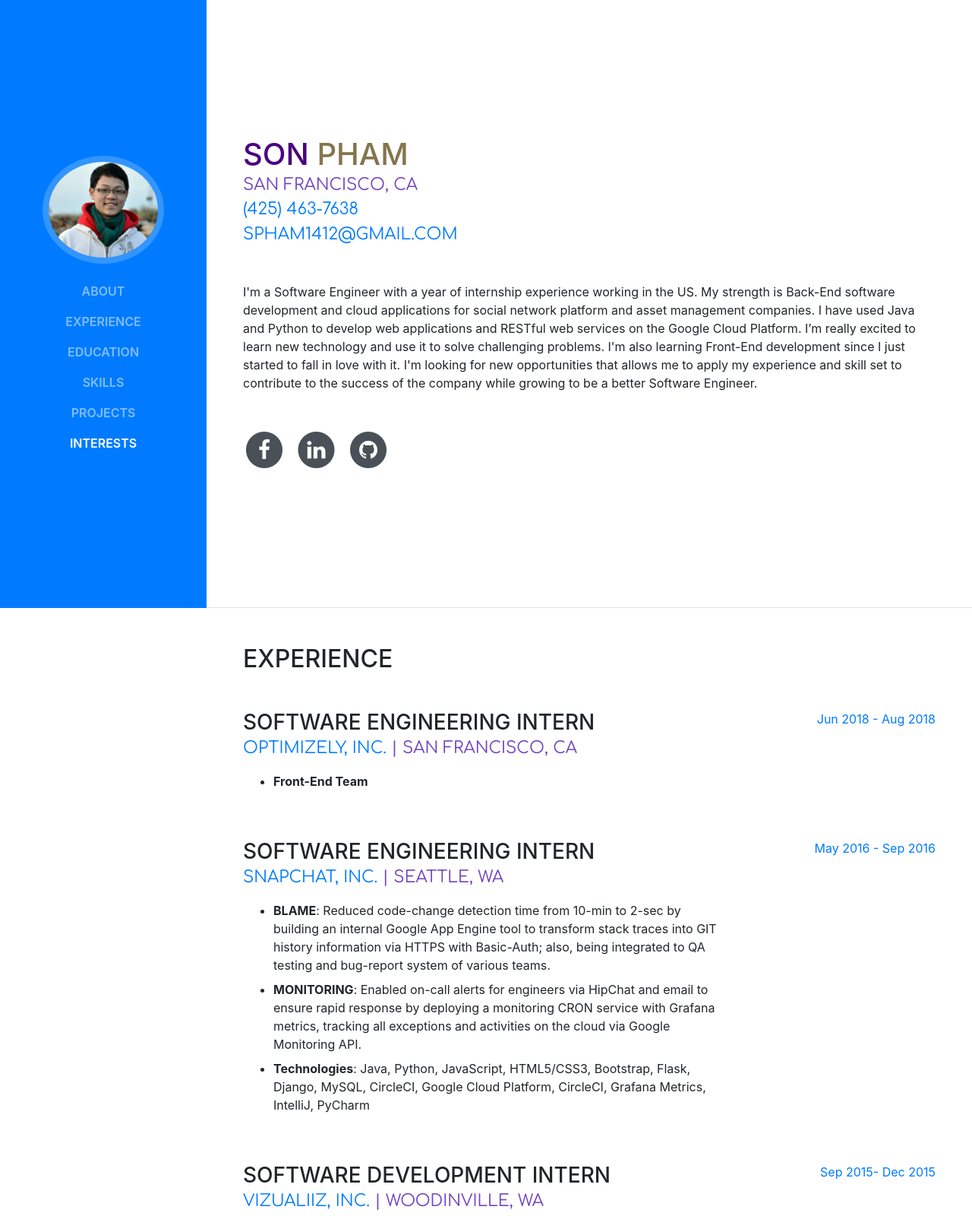
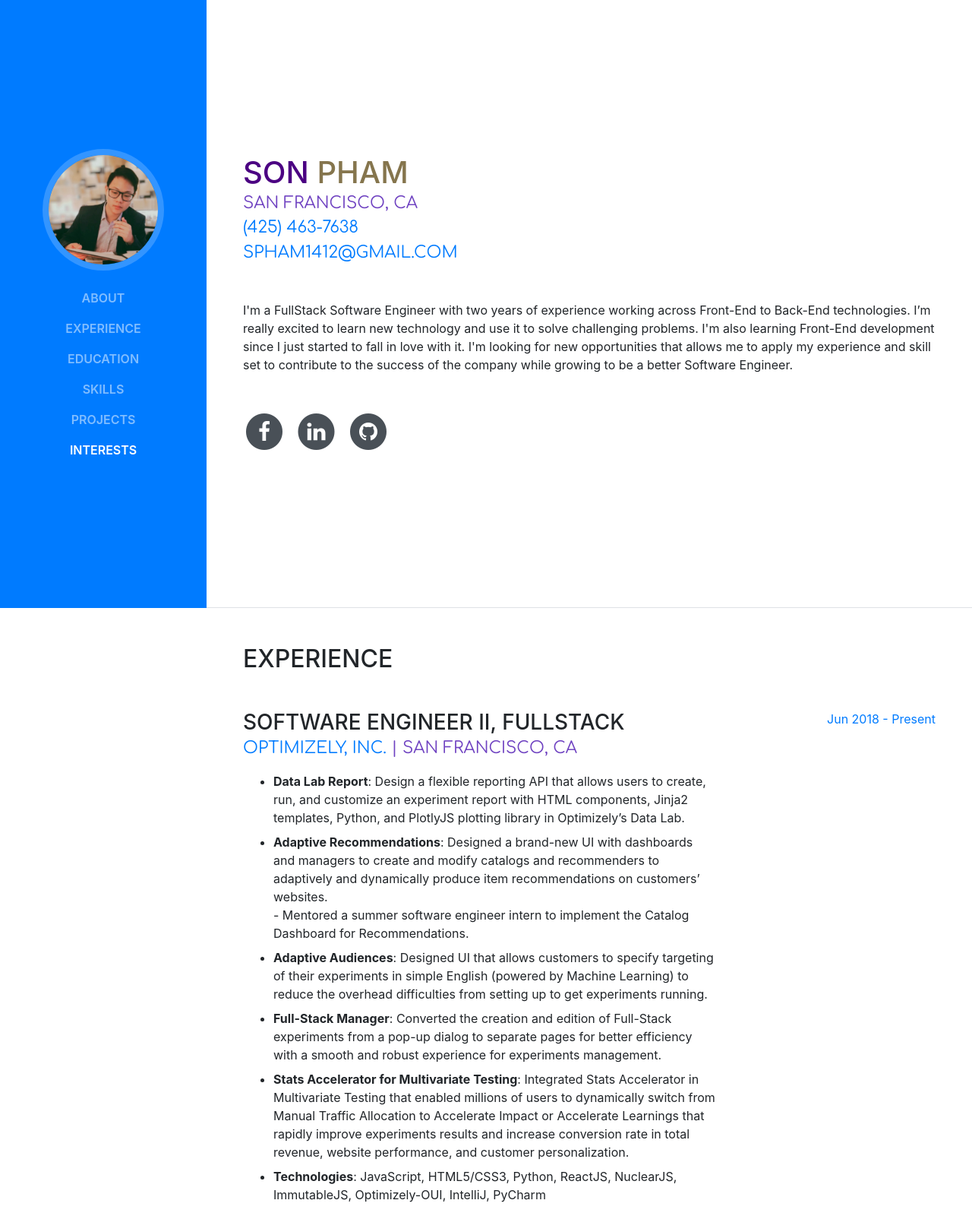
Before and after one commit to spham1412/spham1412.github.io, a website with bundled scripts: page index.html in a window 1280 px wide. Shown: the top 1600 px of the page at 76% size. Built offline with nearby package versions, Linux system fonts and the light colour scheme.

Commit message:
Updated 2020.

```diff
--- a/index.html
+++ b/index.html
@@ -15,9 +15,6 @@
   <!-- Bootstrap core CSS -->
   <link href="vendor/bootstrap/css/bootstrap.min.css" rel="stylesheet">
 
-  <!-- Custom fonts for this template -->
-  <!--<link href="https://fonts.googleapis.com/css?family=Saira+Extra+Condensed:100,200,300,400,500,600,700,800,900"-->
-        <!--rel="stylesheet">-->
   <link href="https://fonts.googleapis.com/css?family=Comfortaa:400,700" rel="stylesheet">
   <link href="https://fonts.googleapis.com/css?family=Open+Sans:300,300i,400,400i,600,600i,700,700i,800,800i"
         rel="stylesheet">
@@ -36,7 +33,7 @@
   <a class="navbar-brand js-scroll-trigger" href="#page-top">
     <span class="d-block d-lg-none">Son Pham</span>
     <span class="d-none d-lg-block">
-          <img class="img-fluid img-profile rounded-circle mx-auto mb-2" src="img/profile.jpg" alt="">
+          <img class="img-fluid img-profile rounded-circle mx-auto mb-2" src="img/profile.jpeg" alt="SP">
         </span>
   </a>
   <button class="navbar-toggler" type="button" data-toggle="collapse" data-target="#navbarSupportedContent"
@@ -82,10 +79,8 @@
         <a href="mailto:spham1412@gmail.com">spham1412@gmail.com</a>
       </div>
       <p class="mb-5">
-        I'm a Software Engineer with a year of internship experience working in the US. My strength is Back-End software
-        development and cloud applications for social network platform and asset management companies. I have used Java
-        and Python to develop web applications and RESTful web services on the Google Cloud Platform. I’m really
-        excited to learn new technology and use it to solve challenging problems. I'm also learning Front-End
+        I'm a FullStack Software Engineer with two years of experience working across Front-End to Back-End technologies.
+        I’m really excited to learn new technology and use it to solve challenging problems. I'm also learning Front-End
         development since I just started to fall in love with it. I'm looking for new opportunities that allows me to
         apply my experience and skill set to contribute to the success of the company while growing
         to be a better Software Engineer.
@@ -125,39 +120,74 @@
 
       <div class="resume-item d-flex flex-column flex-md-row mb-5">
         <div class="resume-content mr-auto">
-          <h3 class="mb-0">Software Engineering Intern</h3>
-          <div class="subheading mb-3"><a href="https://optimizely.com/">Optimizely, Inc.</a> | San Francisco, CA</div>
+          <h3 class="mb-0">Software Engineer II, FullStack</h3>
+          <div class="subheading mb-3"><a href="https://optimizely.com/" target="_blank" rel="noopener noreferrer">Optimizely,
+            Inc.</a> | San Francisco, CA
+          </div>
           <div>
             <ul>
-              <li><strong>Front-End Team</strong>
+              <li class="mb-2">
+                <strong>Data Lab Report</strong>: Design a flexible reporting API that allows users to
+                create, run, and customize an experiment report with HTML components, Jinja2 templates, Python, and
+                PlotlyJS plotting library in Optimizely’s Data Lab.
+              </li>
+              <li class="mb-2">
+                <strong>Adaptive Recommendations</strong>: Designed a brand-new UI with dashboards and
+                managers to create and modify catalogs and recommenders to adaptively and dynamically produce item
+                recommendations on customers’ websites.
+                <br/>
+                - Mentored a summer software engineer intern to implement the Catalog Dashboard for Recommendations.
+              </li>
+              <li class="mb-2">
+                <strong>Adaptive Audiences</strong>: Designed UI that allows customers to specify
+                targeting of their experiments in simple English (powered by Machine Learning) to reduce the overhead
+                difficulties from setting up to get experiments running.
+              </li>
+              <li class="mb-2">
+                <strong>Full-Stack Manager</strong>: Converted the creation and edition of Full-Stack
+                experiments from a pop-up dialog to separate pages for better efficiency with a smooth and robust
+                experience for experiments management.
+              </li>
+              <li class="mb-2">
+                <strong>Stats Accelerator for Multivariate Testing</strong>: Integrated Stats Accelerator
+                in Multivariate Testing that enabled millions of users to dynamically switch from Manual Traffic
+                Allocation to Accelerate Impact or Accelerate Learnings that rapidly improve experiments results and
+                increase conversion rate in total revenue, website performance, and customer personalization.
+              </li>
+              <li class="mb-2">
+                <strong>Technologies</strong>: JavaScript, HTML5/CSS3, Python, ReactJS, NuclearJS,
+                ImmutableJS, Optimizely-OUI, IntelliJ, PyCharm
               </li>
             </ul>
           </div>
         </div>
         <div class="resume-date text-md-right">
-          <span class="text-primary">Jun 2018 - Aug 2018</span>
+          <span class="text-primary">Jun 2018 - Present</span>
         </div>
       </div>
 
       <div class="resume-item d-flex flex-column flex-md-row mb-5">
         <div class="resume-content mr-auto">
           <h3 class="mb-0">Software Engineering Intern</h3>
-          <div class="subheading mb-3"><a href="https://www.snapchat.com/">Snapchat, Inc.</a> | Seattle, WA</div>
+          <div class="subheading mb-3"><a href="https://snapchat.com/" target="_blank" rel="noopener noreferrer">Snapchat,
+            Inc.</a> | Seattle, WA
+          </div>
           <div>
             <ul>
-              <li class="mb-2"><strong>BLAME</strong>: Reduced code-change detection time from 10-min to 2-sec by building an
-                internal Google App Engine tool to transform stack traces into GIT history information via HTTPS with
-                Basic-Auth; also, being integrated to QA testing and bug-report system of various teams.
+              <li class="mb-2">
+                <strong>BLAME</strong>: Reduced code-change detection time from 10-min to 2-sec by building an internal
+                Google App Engine tool to transform stack traces into GIT history information via HTTPS with Basic-Auth;
+                also, being integrated to QA testing and bug-report system of various teams.
               </li>
 
-              <li class="mb-2"><strong>MONITORING</strong>: Enabled on-call alerts for engineers via HipChat and email to ensure
-                rapid response by deploying a monitoring CRON service with Grafana metrics, tracking all exceptions and
+              <li class="mb-2">
+                <strong>MONITORING</strong>: Enabled on-call alerts for engineers via HipChat and email to ensure rapid
+                response by deploying a monitoring CRON service with Grafana metrics, tracking all exceptions and
                 activities on the cloud via Google Monitoring API.
               </li>
 
               <li><strong>Technologies</strong>: Java, Python, JavaScript, HTML5/CSS3, Bootstrap, Flask, Django, MySQL,
-                CircleCI,
-                Google Cloud Platform, CircleCI, Grafana Metrics, IntelliJ, PyCharm
+                CircleCI, Google Cloud Platform, CircleCI, Grafana Metrics, IntelliJ, PyCharm
               </li>
             </ul>
           </div>
@@ -170,15 +200,18 @@
       <div class="resume-item d-flex flex-column flex-md-row mb-5">
         <div class="resume-content mr-auto">
           <h3 class="mb-0">Software Development Intern</h3>
-          <div class="subheading mb-3"><a href="https://www.vizualiiz.com/">Vizualiiz, Inc.</a> | Woodinville, WA</div>
+          <div class="subheading mb-3"><a href="https://vizualiiz.com/" target="_blank" rel="noopener noreferrer">Vizualiiz,
+            Inc.</a> | Woodinville, WA
+          </div>
           <div>
             <ul>
-              <li class="mb-2">Increased visibility into system and server status by handling the development of shell scripts
+              <li class="mb-2">
+                Increased visibility into system and server status by handling the development of shell scripts
                 automating and streamlining user administration, server and network performance reporting, and back-end
                 server transformation.
               </li>
-
-              <li class="mb-2">Drove a 10% boost in Android app performance by conducting extensive UI software testing and quality
+              <li class="mb-2">
+                Drove a 10% boost in Android app performance by conducting extensive UI software testing and quality
                 assurance for the “Scout” asset management application.
               </li>
               <li><strong>Technologies</strong>: Java, Python, Eclipse, Atom
@@ -201,20 +234,27 @@
 
       <div class="resume-item d-flex flex-column flex-md-row mb-5">
         <div class="resume-content mr-auto">
-          <h3 class="mb-0"><a href="https://www.cs.mum.edu/mum/" target="_blank">Maharishi University of Management</a>
+          <h3 class="mb-0">
+            <a href="https://cs.miu.edu/mum/" target="_blank" rel="noopener noreferrer">
+              Maharishi International University
+            </a>
           </h3>
           <div class="subheading mb-3">Master of Science</div>
           <div>Computer Science</div>
           <p>GPA: 3.83</p>
         </div>
         <div class="resume-date text-md-right">
-          <span class="text-primary">Apr 2017 - Present</span>
+          <span class="text-primary">Apr 2017 - Jun 2019</span>
         </div>
       </div>
 
       <div class="resume-item d-flex flex-column flex-md-row mb-5">
         <div class="resume-content mr-auto">
-          <h3 class="mb-0"><a href="https://www.ee.washington.edu/" target="_blank">University of Washington</a></h3>
+          <h3 class="mb-0">
+            <a href="https://www.ee.washington.edu/" target="_blank" rel="noopener noreferrer">
+              University of Washington
+            </a>
+          </h3>
           <div class="subheading mb-3">Bachelor of Science</div>
           <div>Electrical Engineering - Embedded Systems</div>
           <p>GPA: 3.61</p>
@@ -226,7 +266,11 @@
 
       <div class="resume-item d-flex flex-column flex-md-row mb-5">
         <div class="resume-content mr-auto">
-          <h3 class="mb-0"><a href="https://www.bellevuecollege.edu/" target="_blank">Bellevue College</a></h3>
+          <h3 class="mb-0">
+            <a href="https://bellevuecollege.edu/" target="_blank" rel="noopener noreferrer">
+              Bellevue College
+            </a>
+          </h3>
           <div class="subheading mb-3">Associate in Science</div>
           <div>Computer Science</div>
           <p>GPA: 3.88</p>
@@ -320,15 +364,20 @@
           <div class="subheading mb-3">CS 490</div>
           <div>
             <ul>
-              <li class="mb-2">Designed an Online Shopping System from scratch which allows Vendors to advertise and sell
-                their own products, and Customers to shop and places orders after paying with a Credit Cards.
+              <li class="mb-2">
+                Designed an Online Shopping System from scratch which allows Vendors to advertise and sell their own
+                products, and Customers to shop and places orders after paying with a Credit Cards.
               </li>
-              <li class="mb-2">Front-End: Building a React application to handle UI and Stripe API to handle payments.</li>
-              <li class="mb-2">Back-End: Creating a RESTful API using Spring MVC for the architecture design, Spring Hibernate ORM
-                for managing MySQL database, Spring Boot for application, Spring Security and Validation for security
+              <li class="mb-2">
+                Front-End: Building a React application to handle UI and Stripe API to handle payments.
+              </li>
+              <li class="mb-2">
+                Back-End: Creating a RESTful API using Spring MVC for the architecture design, Spring Hibernate ORM for
+                managing MySQL database, Spring Boot for application, Spring Security and Validation for security
                 purposes.
               </li>
-              <li>Applied Project Management skills and knowledge to manage the development states of the project with
+              <li>
+                Applied Project Management skills and knowledge to manage the development states of the project with
                 detailed project plans and designs.
               </li>
             </ul>
@@ -342,12 +391,12 @@
           <div class="subheading mb-3">CS 544</div>
           <div>
             <ul>
-              <li class="mb-2">Designed a RESTful API for Scheduling Meditation Appointment online which uses CRUD operations to
-                manage
+              <li class="mb-2">
+                Designed a RESTful API for Scheduling Meditation Appointment online which uses CRUD operations to manage
                 users, sessions, and to register for appointments via HTTP requests, support Email notification.
               </li>
-              <li class="mb-2">Applied Spring MVC for the architecture design, Spring Hibernate ORM for managing MySQL database,
-                Spring
+              <li class="mb-2">
+                Applied Spring MVC for the architecture design, Spring Hibernate ORM for managing MySQL database, Spring
                 Boot for application, Spring Security and Validation for security purposes.
               </li>
             </ul>
@@ -361,11 +410,13 @@
           <div class="subheading mb-3">CS 525</div>
           <div>
             <ul>
-              <li class="mb-2">Designed a Banking System that manages multiple types of Accounts (Checking, Saving, Investment) and
+              <li class="mb-2">
+                Designed a Banking System that manages multiple types of Accounts (Checking, Saving, Investment) and
                 Cards (Debit, Credit, Charged) along with transaction activities in between cards and accounts such as
                 deposits, withdraws, interests, and payments.
               </li>
-              <li class="mb-2">Applied multiple software design patterns to ensure the system is stable and scalable with minimum
+              <li class="mb-2">
+                Applied multiple software design patterns to ensure the system is stable and scalable with minimum
                 modifications.
               </li>
             </ul>
@@ -379,10 +430,12 @@
           <div class="subheading mb-3">CSE 477</div>
           <div>
             <ul>
-              <li class="mb-2">Designed a Blue-tooth Wearable Device as a hand glove to map fingers and wrists gestures to key
-                presses and mouse movements in order to control mobile phone (camera and audio) and PC (keyboard).
+              <li class="mb-2">
+                Designed a Blue-tooth Wearable Device as a hand glove to map fingers and wrists gestures to key presses
+                and mouse movements in order to control mobile phone (camera and audio) and PC (keyboard).
               </li>
-              <li class="mb-2">Used C programming with an Adruino to process data from signals coming from flex sensors and
+              <li class="mb-2">
+                Used C programming with an Adruino to process data from signals coming from flex sensors and
                 accelerometers. Created Android and Windows applications that received signals from the Adruino to
                 control the mobile phone and PC.
               </li>
```
Also changed, not shown: img/profile.jpeg (added), img/profile.jpg (deleted), 1 other file.
